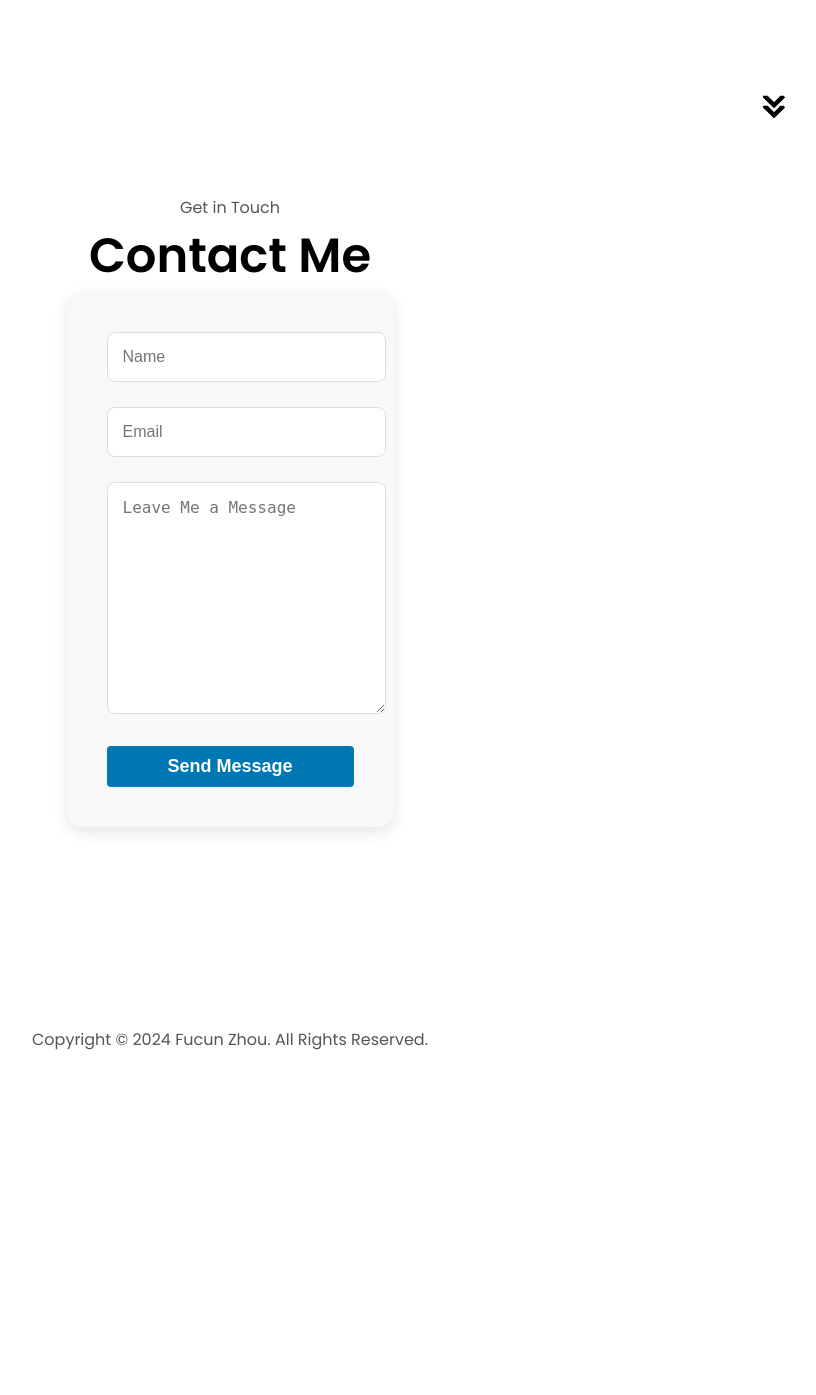
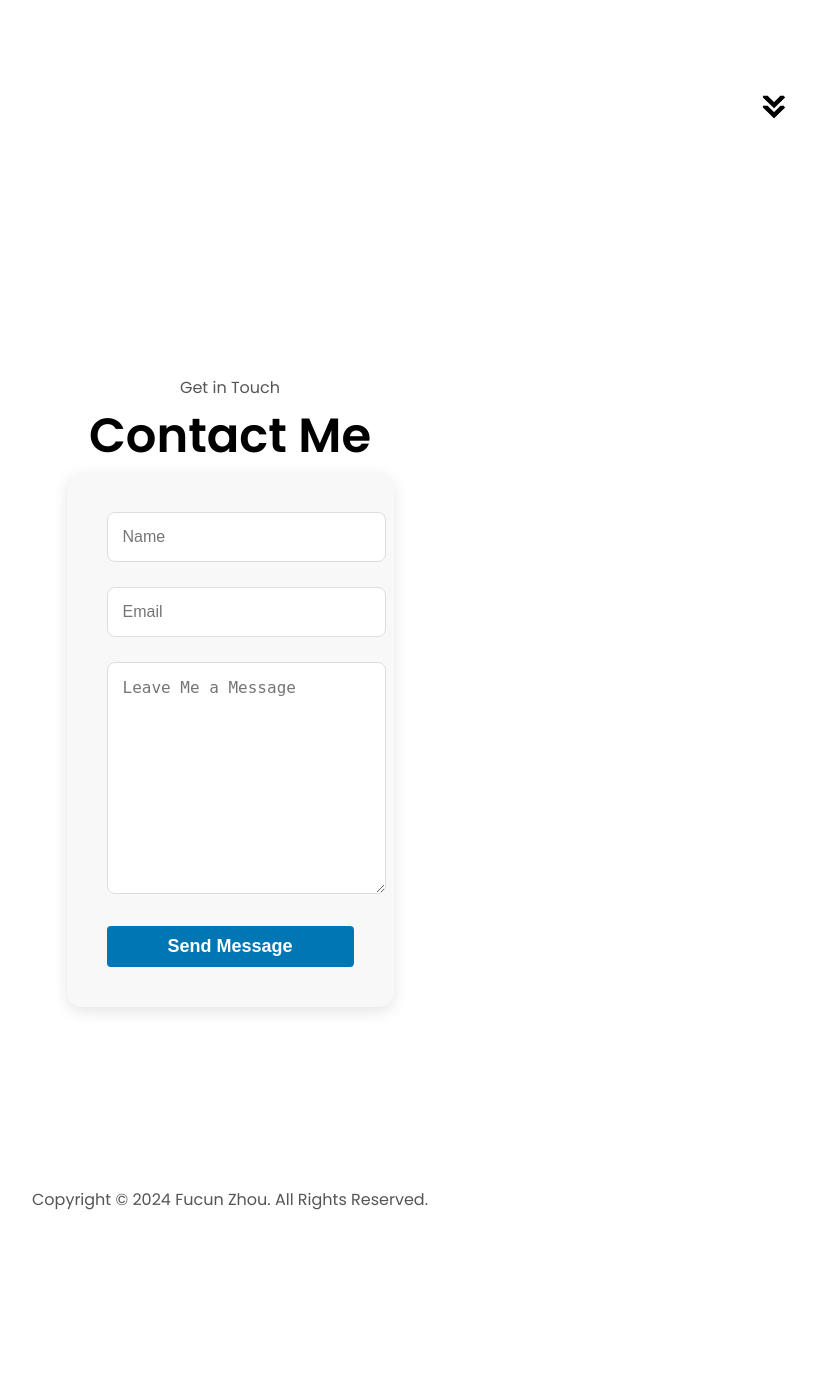
Before and after one commit to FucunZhou/Web-development-projects, a PHP site: page / in a window 1280 px wide. Shown: the part 2917-4312 px from the top of the page, without its empty margins (410-1226 px from the left). Before the commit the page ends 3967 px from the top, so only its background shows below. Run offline with PHP 8.4, Linux system fonts and the light colour scheme.

Commit message:
Update style.css

```diff
--- a/My-portfolio/style.css
+++ b/My-portfolio/style.css
@@ -393,6 +393,7 @@ article .icon {
   justify-content: center;
   flex-direction: column;
   height: 70vh;
+  margin: 180px auto;
 }
 
 .contact-info-upper-container {
@@ -434,6 +435,5 @@ footer {
 }
 
 footer p {
-  margin-top: 200px;
   text-align: center;
 }
```
